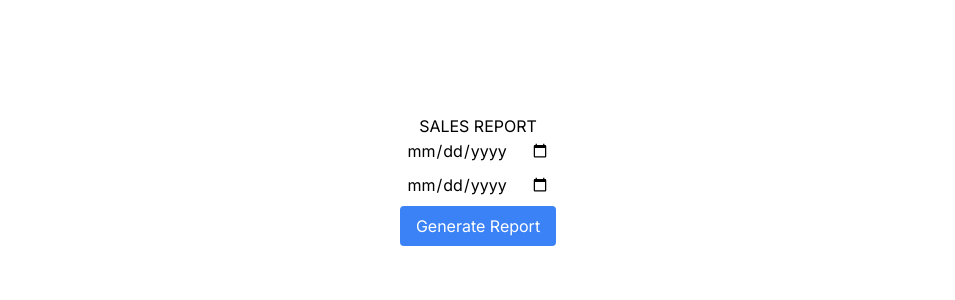
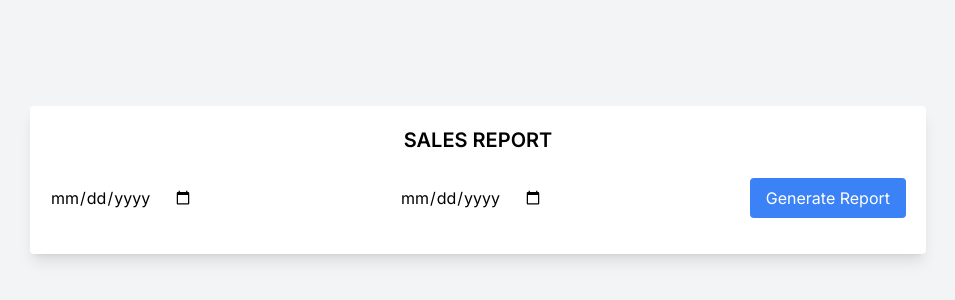
Before and after one commit to csce-315-331-2024a/project-3-full-stack-agile-web-project-3-903-13, a Next.js app in the folder frontend/: page /manager/SalesReport in a window 1280 px wide. Shown: the part 220-520 px from the top of the page, without its empty margins (162-1117 px from the left). Built offline with nearby package versions, Linux system fonts and the light colour scheme.

Commit message:
Formatted so it looks slightly better

```diff
--- a/frontend/src/app/manager/SalesReport/page.js
+++ b/frontend/src/app/manager/SalesReport/page.js
@@ -46,33 +46,35 @@ export default function SalesReportPage() {
     };
 
     return (
-        <main className="min-h-screen flex flex-column items-center justify-center">
-            <div className="flex flex-col items-center justify-center">
-                <h1>SALES REPORT</h1>
-                {errorMessage && <p className="text-red-500">{errorMessage}</p>}
-                {successMessage && <p className="text-green-500">{successMessage}</p>}
-                <form onSubmit={handleGenerateReport} className="flex flex-col items-center justify-center">
+        <main className="min-h-screen bg-gray-100 flex items-center justify-center">
+            <div className="w-full max-w-4xl p-5 bg-white shadow-lg rounded">
+                <h1 className="text-xl font-semibold text-center mb-6">SALES REPORT</h1>
+                <form onSubmit={handleGenerateReport} className="flex flex-col md:flex-row justify-between items-center mb-4">
                     <input
                         type="date"
                         value={startDate}
                         onChange={(e) => setStartDate(e.target.value)}
-                        className="mb-2"
+                        className="mb-2 md:mb-0 md:mr-2"
                         required
                     />
                     <input
                         type="date"
                         value={endDate}
                         onChange={(e) => setEndDate(e.target.value)}
-                        className="mb-2"
+                        className="mb-2 md:mb-0 md:mr-2"
                         required
                     />
-                    <button type="submit" className="bg-blue-500 text-white rounded px-4 py-2" disabled={loading}>
+                    <button type="submit" className="bg-blue-500 hover:bg-blue-600 text-white rounded px-4 py-2" disabled={loading}>
                         {loading ? 'Loading...' : 'Generate Report'}
                     </button>
                 </form>
+                <div className="text-center">
+                    {errorMessage && <p className="text-red-500">{errorMessage}</p>}
+                    {successMessage && <p className="text-green-500">{successMessage}</p>}
+                </div>
                 {reportData && reportData.length > 0 && (
-                    <div className="mt-4">
-                        <table className="border-collapse border border-gray-500">
+                    <div className="overflow-auto">
+                        <table className="w-full table-auto border-collapse border border-gray-500">
                             <thead>
                                 <tr>
                                     <th className="border border-gray-400 px-4 py-2">Item Name</th>
```
